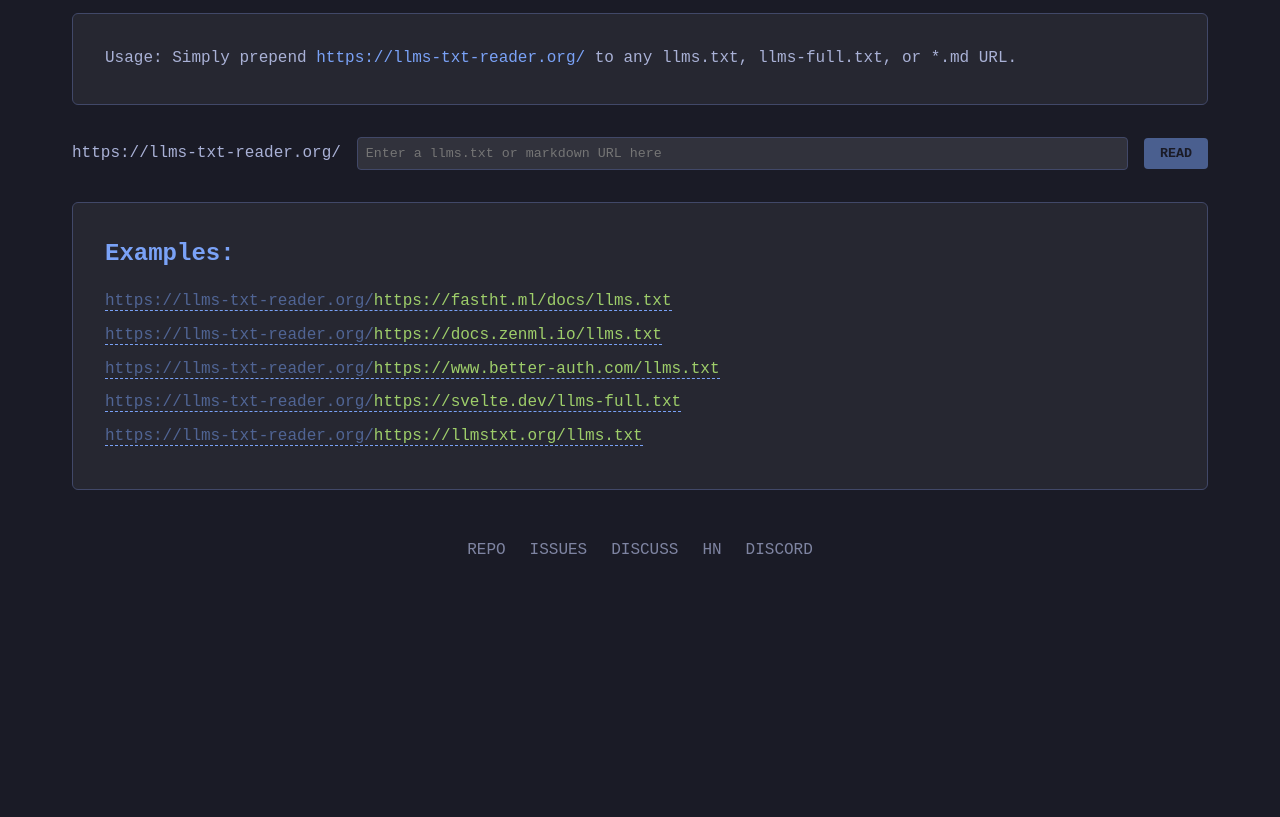
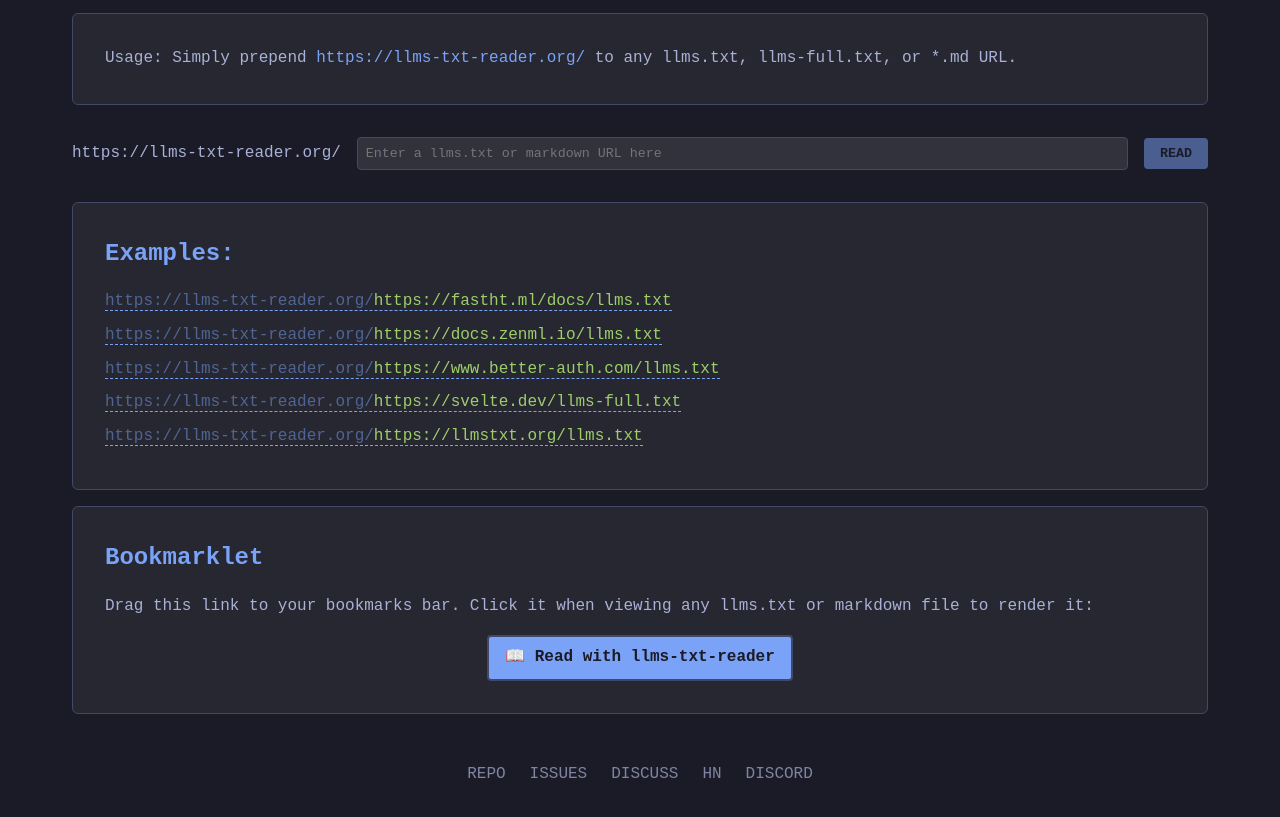
Before and after one commit to tzador/llms-txt-reader, a plain HTML site: page static/index.html in a window 1280 px wide. Shown: the part 219-1036 px from the top of the page. Before the commit the page ends 831 px from the top, so only its background shows below. Drawn offline with Linux system fonts and the light colour scheme.

Commit message:
Bookmarklet

```diff
--- a/deno.json
+++ b/deno.json
@@ -19,6 +19,7 @@
       "**/node_modules",
       "**/node_modules",
       "**/node_modules",
+      "**/node_modules",
       "**/node_modules"
     ],
     "include": [],
--- a/static/index.html
+++ b/static/index.html
@@ -114,6 +114,25 @@
       button:disabled {
         opacity: 0.5;
         cursor: not-allowed;
+      }
+
+      .bookmarklet {
+        display: inline-block;
+        padding: 0.5rem 1rem;
+        background: var(--accent);
+        color: var(--bg) !important;
+        text-decoration: none;
+        border-radius: 4px;
+        border: 2px solid var(--border);
+        font-weight: bold;
+        cursor: move;
+        user-select: none;
+        transition: all 0.3s ease;
+      }
+
+      .bookmarklet:hover {
+        background: var(--hover);
+        border-color: var(--hover);
       }
 
       /* Examples */
@@ -259,6 +278,23 @@
       </ul>
     </div>
 
+    <div class="terminal">
+      <h2 style="color: var(--accent); margin-bottom: 1rem">
+        Bookmarklet
+      </h2>
+      <p style="margin-bottom: 1rem">
+        Drag this link to your bookmarks bar. Click it when viewing any llms.txt
+        or markdown file to render it:
+      </p>
+      <p style="text-align: center">
+        <a
+          href="javascript:(function(){var url=window.location.href;if(url.endsWith('.md')||url.endsWith('/llms.txt')||url.endsWith('/llms-full.txt')){window.location.href='https://llms-txt-reader.org/'+url;}else{alert('This page does not appear to be a llms.txt or markdown file.');}})();"
+          class="bookmarklet"
+          onclick="return false;"
+        >📖 Read with llms-txt-reader</a>
+      </p>
+    </div>
+
     <nav class="footer-nav">
       <a
         href="https://github.com/tzador/llms-txt-reader"
```
